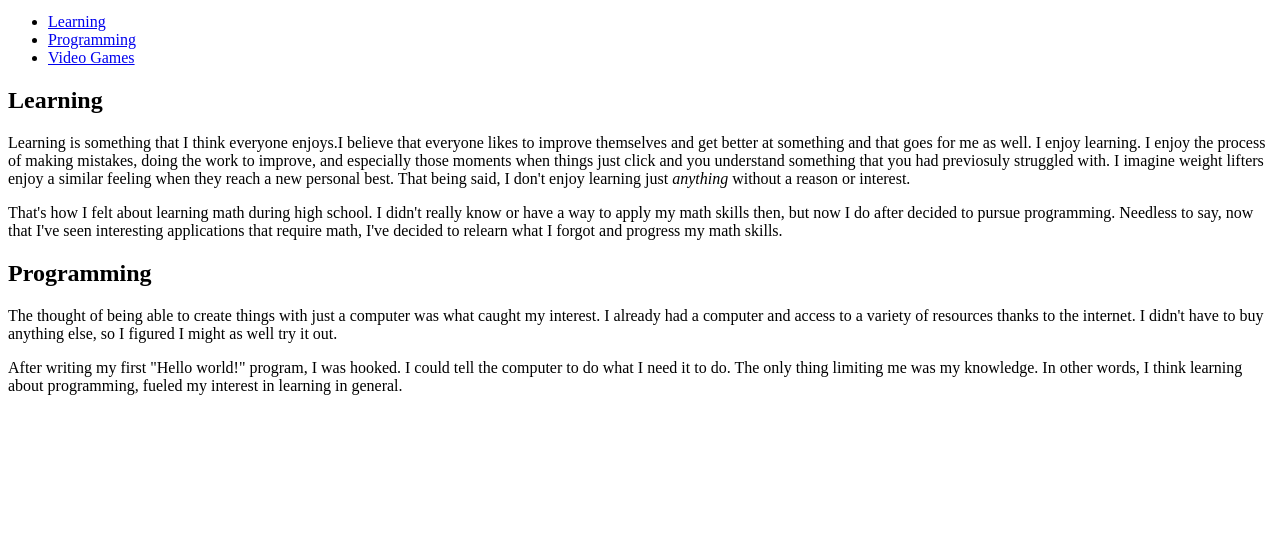
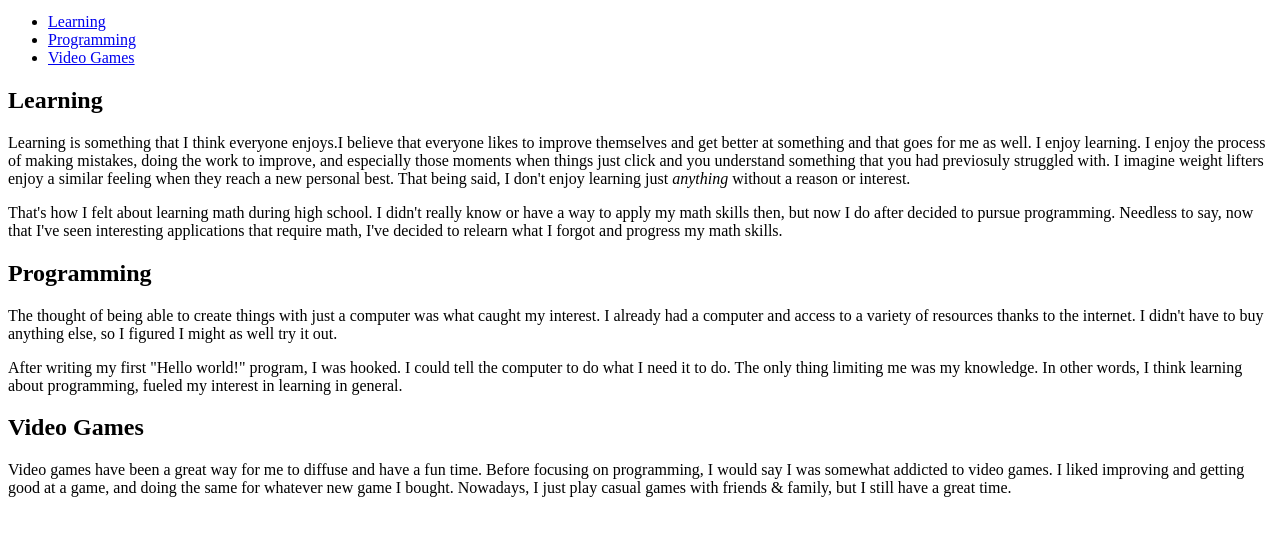
Before and after one commit to KC-LC101-June-22/js-assignment-4-html-me-something-BrandonZamorano, a website: page index.html in a window 1280 px wide. Shown: the part 119-654 px from the top of the page. Drawn offline with Linux system fonts and the light colour scheme.

Commit message:
add video game section

```diff
--- a/index.html
+++ b/index.html
@@ -53,6 +53,16 @@
                 learning about programming, fueled my interest in learning in
                 general.</p>
             </article>
+
+            <article>
+                <h2>Video Games</h2>
+                <p>Video games have been a great way for me to diffuse and have
+                a fun time. Before focusing on programming, I would say I was
+                somewhat addicted to video games. I liked improving and getting
+                good at a game, and doing the same for whatever new game I
+                bought. Nowadays, I just play casual games with friends &amp;
+                family, but I still have a great time.</p>
+            </article>
         </main>
     </body>
 </html>
```
